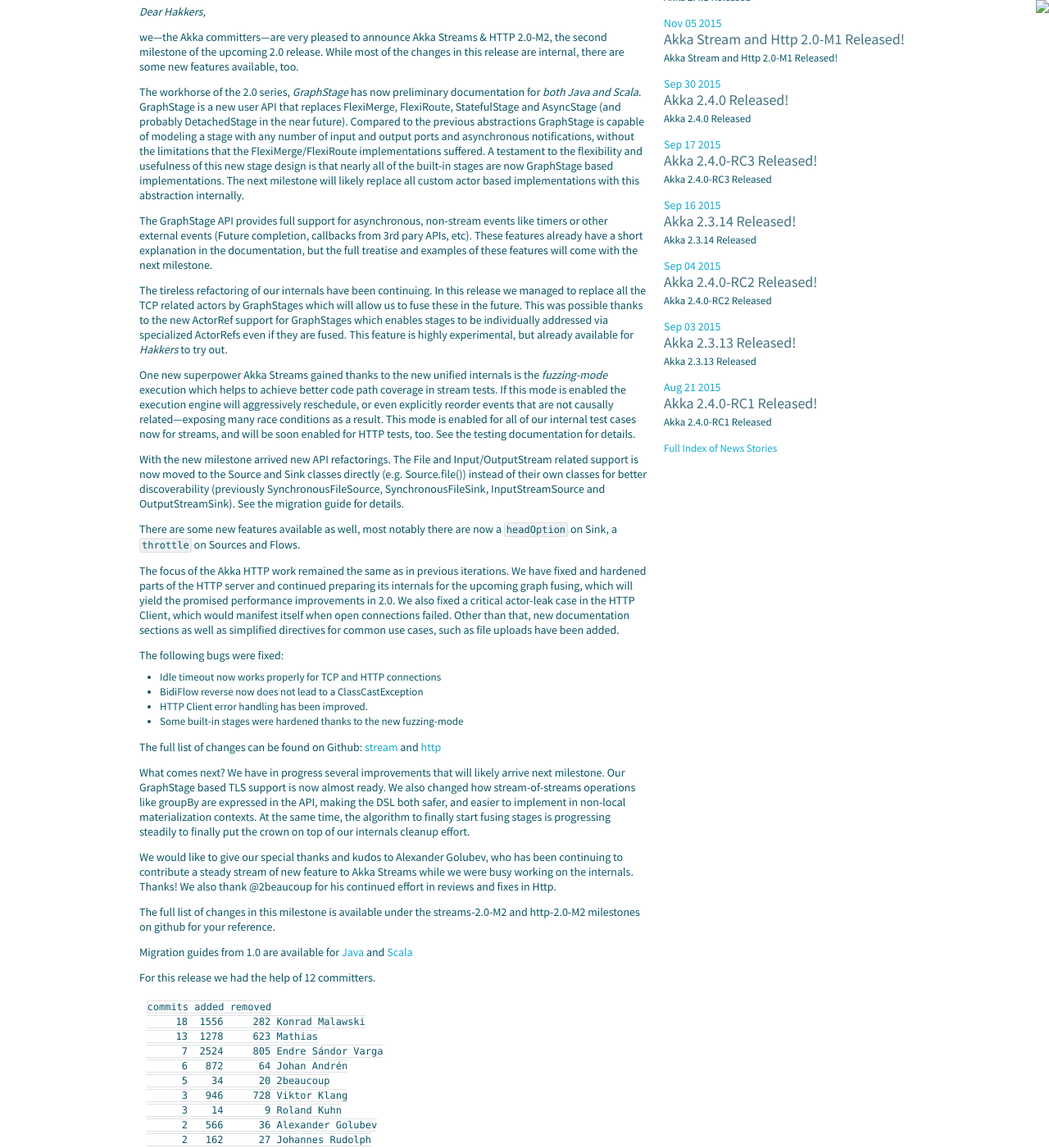
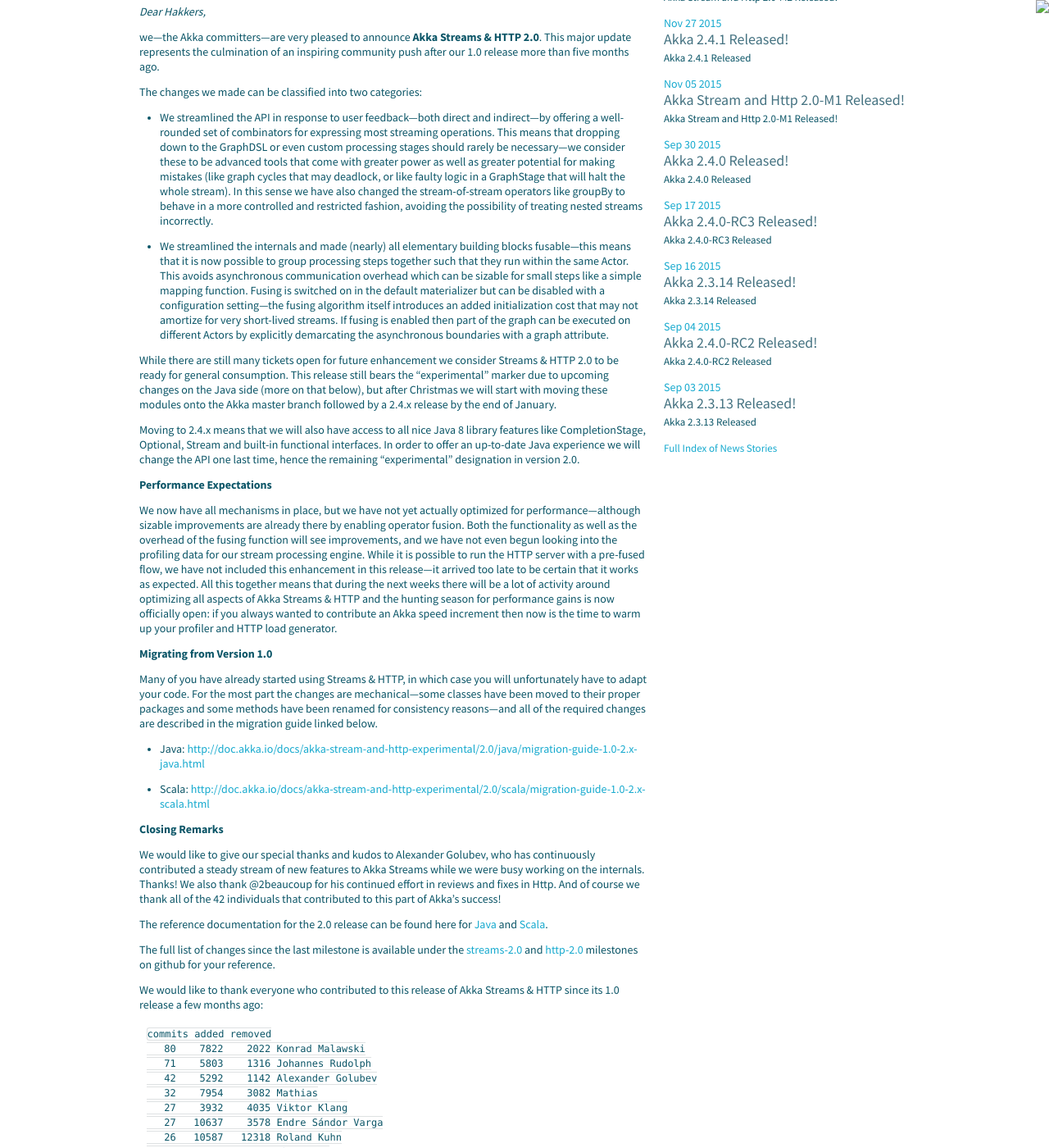
Before and after one commit to raboof/akka.github.com, a Jekyll site: the page built from news/index.md, in a window 1280 px wide and 1400 px high, scrolled down 262 px. Shown: the whole window at 82% size. Built offline with Jekyll 4.4.1, drawn with Linux system fonts in a browser that asks for light colours; some of the changed text lies outside the part shown.

Commit message:
2.0 release of streams

````diff
--- a/docs/index.md
+++ b/docs/index.md
@@ -40,23 +40,23 @@
 
 ## Akka Streams and HTTP
 
-The current version of the release candidate for the upcoming Akka Streams and HTTP modules are `2.0-M2`.
+The current version of the release candidate for the upcoming Akka Streams and HTTP modules are `2.0`.
 
 * The artifacts are available on Maven Central (for use with `scala-library.jar` version `2.11.x`):
-  * `"com.typesafe.akka" % "akka-stream-experimental_2.11" % "2.0-M2"`
-  * `"com.typesafe.akka" % "akka-http-core-experimental_2.11" % "2.0-M2"`
-  * `"com.typesafe.akka" % "akka-http-experimental_2.11" % "2.0-M2"` (for Java & Scala DSL)
+  * `"com.typesafe.akka" % "akka-stream-experimental_2.11" % "2.0"`
+  * `"com.typesafe.akka" % "akka-http-core-experimental_2.11" % "2.0"`
+  * `"com.typesafe.akka" % "akka-http-experimental_2.11" % "2.0"` (for Java & Scala DSL)
   * plus testkits and marshallers
 
 * similarily artifacts for use with `scala-library.jar` version `2.10.x`, are available as:
-  * `"com.typesafe.akka" % "akka-stream-experimental_2.10" % "2.0-M2"`
-  * `"com.typesafe.akka" % "akka-http-core-experimental_2.10" % "2.0-M2"`
-  * `"com.typesafe.akka" % "akka-http-experimental_2.10" % "2.0-M2"` (for Java & Scala DSL)
+  * `"com.typesafe.akka" % "akka-stream-experimental_2.10" % "2.0"`
+  * `"com.typesafe.akka" % "akka-http-core-experimental_2.10" % "2.0"`
+  * `"com.typesafe.akka" % "akka-http-experimental_2.10" % "2.0"` (for Java & Scala DSL)
   * plus testkits and marshallers
 
-* API documentation for [Java](http://doc.akka.io/japi/akka-stream-and-http-experimental/2.0-M2/) and [Scala](http://doc.akka.io/api/akka-stream-and-http-experimental/2.0-M2/)
+* API documentation for [Java](http://doc.akka.io/japi/akka-stream-and-http-experimental/2.0/) and [Scala](http://doc.akka.io/api/akka-stream-and-http-experimental/2.0/)
 
-* Reference documentation for [Java](http://doc.akka.io/docs/akka-stream-and-http-experimental/2.0-M2/java.html) and [Scala](http://doc.akka.io/docs/akka-stream-and-http-experimental/2.0-M2/scala.html)
+* Reference documentation for [Java](http://doc.akka.io/docs/akka-stream-and-http-experimental/2.0/java.html) and [Scala](http://doc.akka.io/docs/akka-stream-and-http-experimental/2.0/scala.html)
 
 ## Old Versions
 
--- /dev/null
+++ b/news/_posts/2015-12-21-akka-streams-2.0-released.md
@@ -0,0 +1,93 @@
+---
+layout: news
+title: Akka Stream and Http 2.0 Released!
+author: Konrad 'ktoso' Malawski
+short: Akka Stream and Http 2.0 Released!
+---
+
+*Dear Hakkers,*
+
+we—the Akka committers—are very pleased to announce **Akka Streams & HTTP 2.0**. This major update represents the culmination of an inspiring community push after our 1.0 release more than five months ago.
+
+The changes we made can be classified into two categories:
+
+*   We streamlined the API in response to user feedback—both direct and indirect—by offering a well-rounded set of combinators for expressing most streaming operations. This means that dropping down to the GraphDSL or even custom processing stages should rarely be necessary—we consider these to be advanced tools that come with greater power as well as greater potential for making mistakes (like graph cycles that may deadlock, or like faulty logic in a GraphStage that will halt the whole stream). In this sense we have also changed the stream-of-stream operators like groupBy to behave in a more controlled and restricted fashion, avoiding the possibility of treating nested streams incorrectly.
+
+*   We streamlined the internals and made (nearly) all elementary building blocks fusable—this means that it is now possible to group processing steps together such that they run within the same Actor. This avoids asynchronous communication overhead which can be sizable for small steps like a simple mapping function. Fusing is switched on in the default materializer but can be disabled with a configuration setting—the fusing algorithm itself introduces an added initialization cost that may not amortize for very short-lived streams. If fusing is enabled then part of the graph can be executed on different Actors by explicitly demarcating the asynchronous boundaries with a graph attribute.
+
+While there are still many tickets open for future enhancement we consider Streams & HTTP 2.0 to be ready for general consumption. This release still bears the “experimental” marker due to upcoming changes on the Java side (more on that below), but after Christmas we will start with moving these modules onto the Akka master branch followed by a 2.4.x release by the end of January.
+
+Moving to 2.4.x means that we will also have access to all nice Java 8 library features like CompletionStage, Optional, Stream and built-in functional interfaces. In order to offer an up-to-date Java experience we will change the API one last time, hence the remaining “experimental” designation in version 2.0.
+
+**Performance Expectations**
+
+We now have all mechanisms in place, but we have not yet actually optimized for performance—although sizable improvements are already there by enabling operator fusion. Both the functionality as well as the overhead of the fusing function will see improvements, and we have not even begun looking into the profiling data for our stream processing engine. While it is possible to run the HTTP server with a pre-fused flow, we have not included this enhancement in this release—it arrived too late to be certain that it works as expected. All this together means that during the next weeks there will be a lot of activity around optimizing all aspects of Akka Streams & HTTP and the hunting season for performance gains is now officially open: if you always wanted to contribute an Akka speed increment then now is the time to warm up your profiler and HTTP load generator.
+
+**Migrating from Version 1.0**
+
+Many of you have already started using Streams & HTTP, in which case you will unfortunately have to adapt your code. For the most part the changes are mechanical—some classes have been moved to their proper packages and some methods have been renamed for consistency reasons—and all of the required changes are described in the migration guide linked below.
+
+
+*   Java: [http://doc.akka.io/docs/akka-stream-and-http-experimental/2.0/java/migration-guide-1.0-2.x-java.html](http://doc.akka.io/docs/akka-stream-and-http-experimental/2.0/java/migration-guide-1.0-2.x-java.html)
+
+*   Scala: [http://doc.akka.io/docs/akka-stream-and-http-experimental/2.0/scala/migration-guide-1.0-2.x-scala.html](http://doc.akka.io/docs/akka-stream-and-http-experimental/2.0/scala/migration-guide-1.0-2.x-scala.html)
+
+**Closing Remarks**
+
+We would like to give our special thanks and kudos to Alexander Golubev, who has continuously contributed a steady stream of new features to Akka Streams while we were busy working on the internals. Thanks! We also thank @2beaucoup for his continued effort in reviews and fixes in Http. And of course we thank all of the 42 individuals that contributed to this part of Akka’s success!
+
+The reference documentation for the 2.0 release can be found here for [Java](http://doc.akka.io/docs/akka-stream-and-http-experimental/2.0/java.html) and [Scala](http://doc.akka.io/docs/akka-stream-and-http-experimental/2.0/scala.html).
+
+The full list of changes since the last milestone is available under the [streams-2.0](https://github.com/akka/akka/issues?q=is%3Aissue+milestone%3Astreams-2.0+is%3Aclosed) and [http-2.0](https://github.com/akka/akka/issues?q=is%3Aissue+milestone%3Ahttp-2.0+is%3Aclosed) milestones on github for your reference.
+
+We would like to thank everyone who contributed to this release of Akka Streams & HTTP since its 1.0 release a few months ago:
+
+```
+commits added removed
+   80    7822    2022 Konrad Malawski
+   71    5803    1316 Johannes Rudolph
+   42    5292    1142 Alexander Golubev
+   32    7954    3082 Mathias
+   27    3932    4035 Viktor Klang
+   27   10637    3578 Endre Sándor Varga
+   26   10587   12318 Roland Kuhn
+   21     608     521 2beaucoup
+   12    3232     941 Johan Andrén
+   13    1679     930 Martynas Mickevičius
+    6     573      82 lolski
+    3      16       1 hepin
+    2      35       3 Anton Karamanov
+    2     205       7 Gilad Hoch
+    2       2       2 netcomm
+    2     148      24 Catalin Ursachi
+    1       1       1 Johan Andrén
+    1       3       3 Fehmi Can Saglam
+    1      37       8 Frank Murphy
+    1     180     223 André Rüdiger
+    1      64       2 kulikov
+    1       8       6 Heiko Seeberger
+    1      26       1 Anderson Osagie
+    1      29       6 Daniel Wegener
+    1      81      81 kukido
+    1       1       1 Jesse Haber-Kucharsky
+    1       4       0 Harit Himanshu
+    1      16      16 何品
+    1     216       1 Iain Monro
+    1       8       8 Balazs Kossovics
+    1       6       0 André Cardoso
+    1       4       1 Tim Harper
+    1       6       0 Ryan Bair
+    1       1       1 Sören Brunk
+    1      66      22 Mathias Bogaert
+    1     227      64 pjan vandaele
+    1       1       1 luben karavelov
+    1       0       2 Richard Bradley
+    1      25       1 James Roper
+    1     243       0 Philipp
+    1     518       1 Patrik Nordwall
+    1       1       1 egisj
+```
+
+Happy hakking,
+
+-- The Akka Team
````
